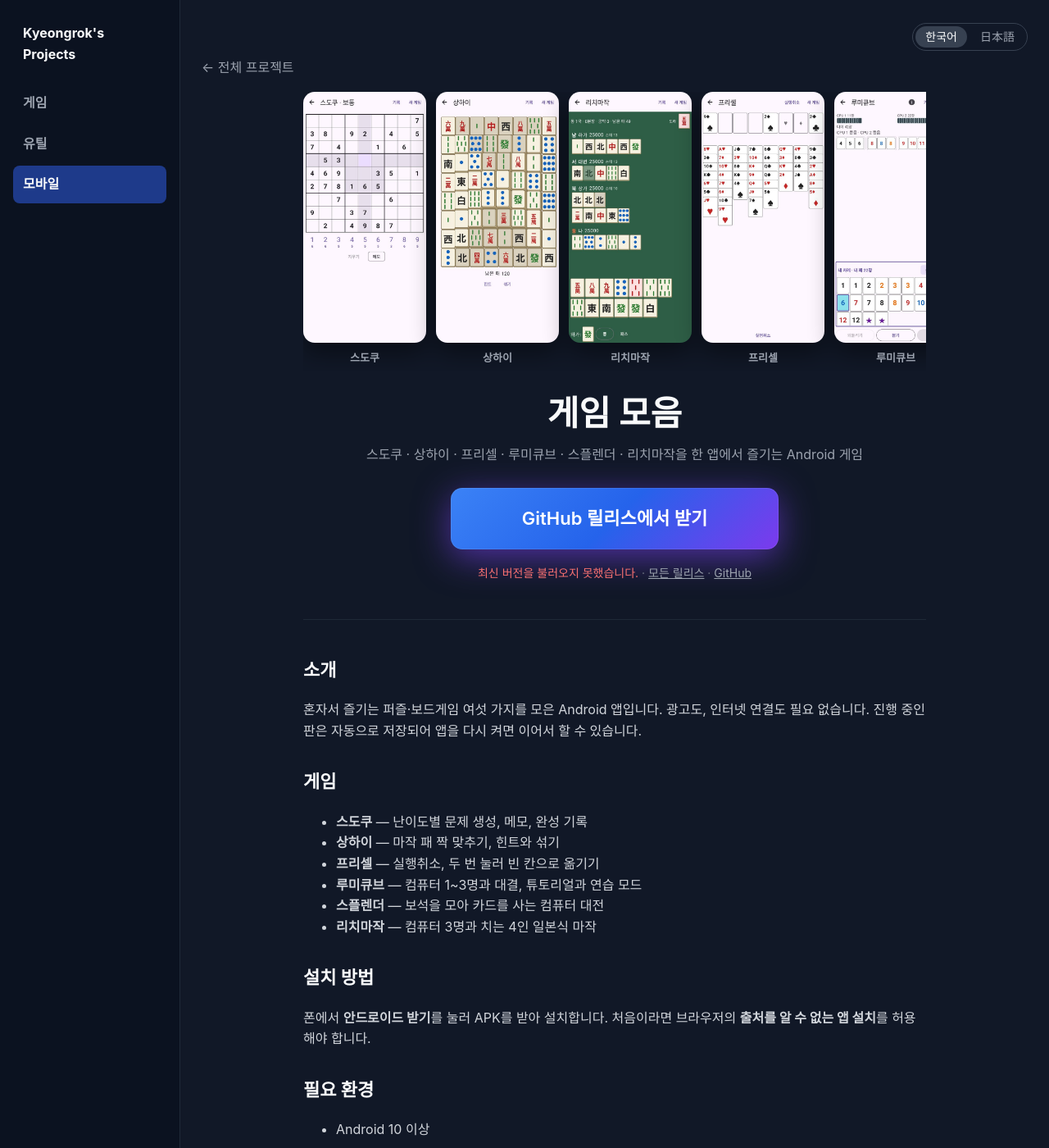
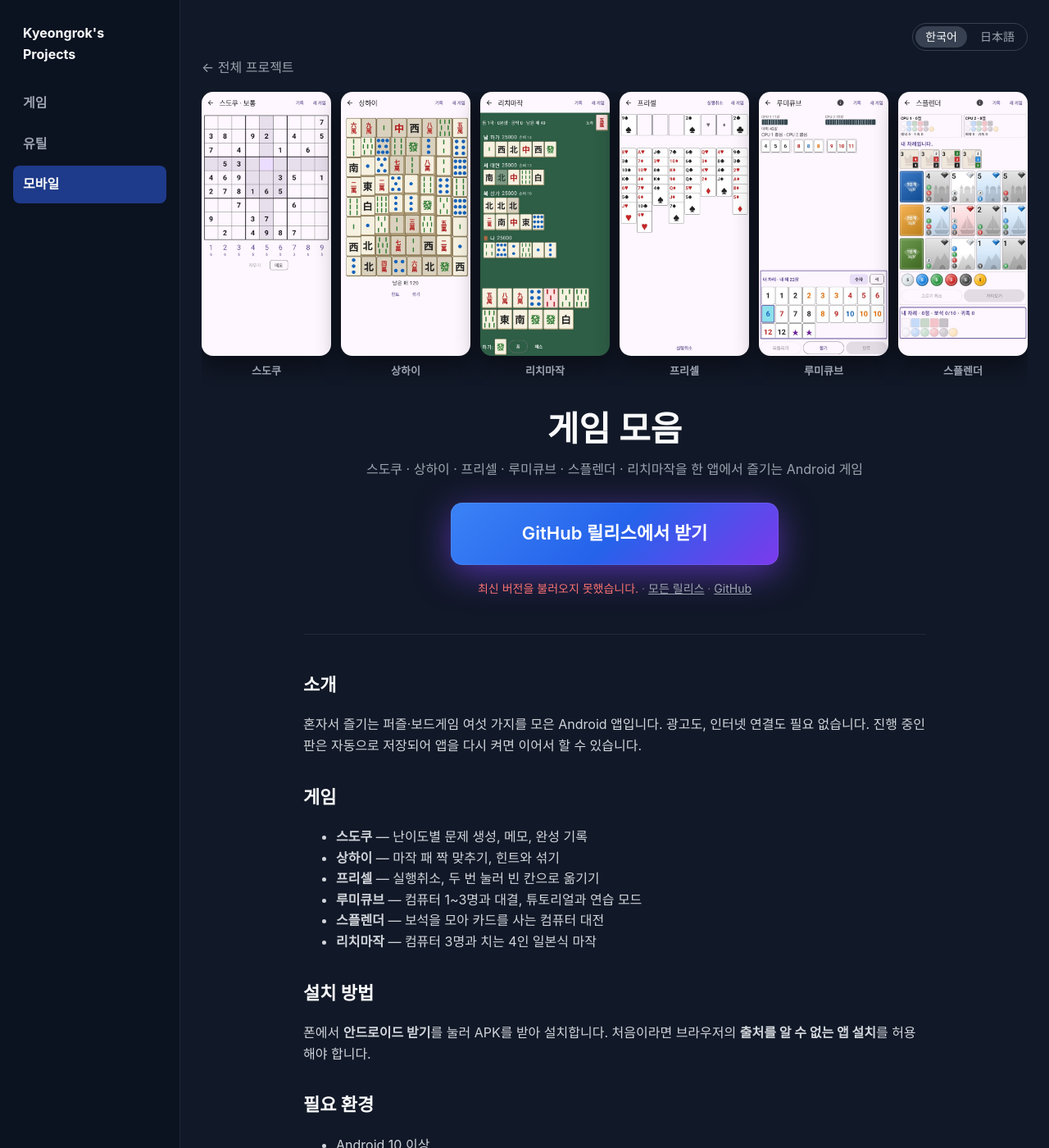
Before and after one commit to Kyeongrok/kyeongrok.github.io, a Jekyll site: the page built from _projects/mobile-games.md, in a window 1280 px wide and 1400 px high. Shown: the whole window at 82% size. Built offline with Jekyll 4.4.1, drawn with Linux system fonts in a browser that asks for light colours; comment, search, counter and statistics services are not loaded.

Commit message:
Spread the game screenshots wider than the text so all six fit on one row
Co-Authored-By: Claude Opus 5.5 <noreply@anthropic.com>

```diff
--- a/assets/css/style.css
+++ b/assets/css/style.css
@@ -341,7 +341,16 @@ a {
     gap: 12px;
     overflow-x: auto;
     scroll-snap-type: x mandatory;
-    padding-bottom: 6px;
+    padding-bottom: 8px;
+    scrollbar-width: thin;
+    scrollbar-color: #374151 transparent;
+}
+
+/* 화면이 넓으면 본문(760px)보다 넓게 펼쳐 여섯 장이 한 줄에 다 들어가게 한다 (.page 안쪽 폭 1008px). */
+@media (min-width: 1280px) {
+    .shots {
+        margin-inline: -124px;
+    }
 }
 
 .shots figure {
```
